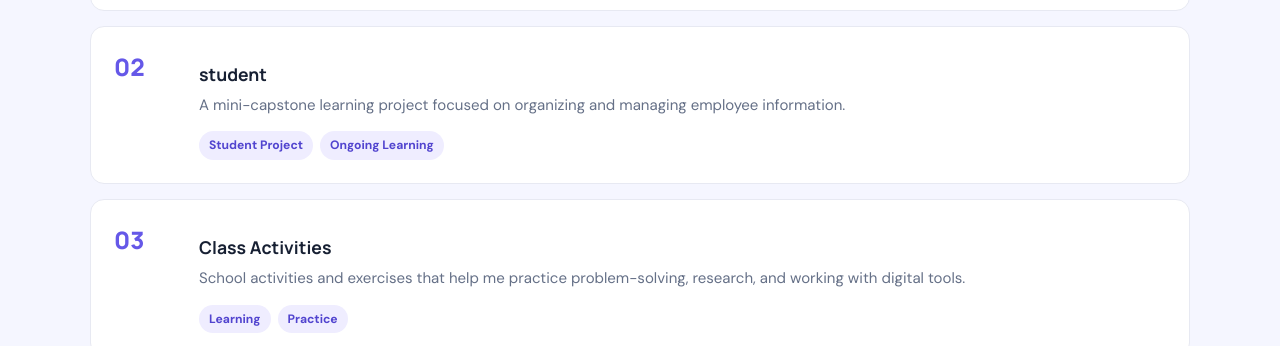
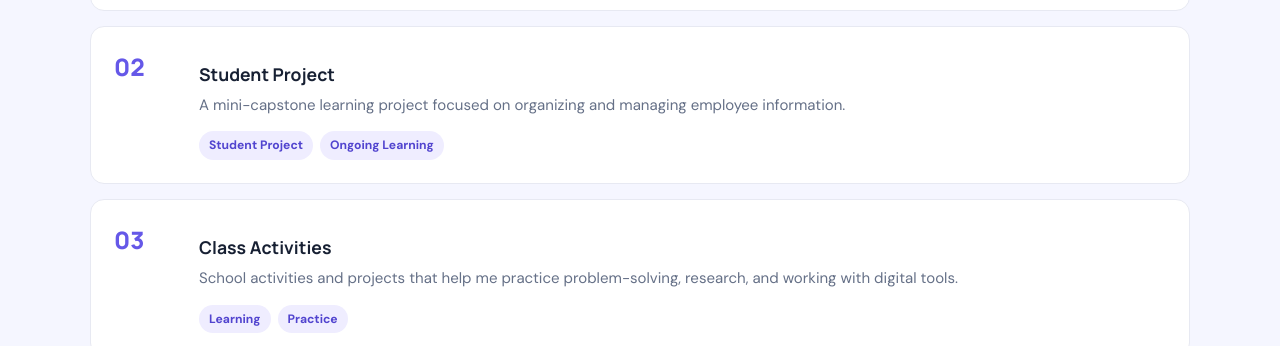
Before and after one commit to ramoselmer546-creator/ramos-project-1, a plain HTML site: page index.html in a window 1280 px wide. Shown: the part 2032-2378 px from the top of the page. Drawn offline with Linux system fonts and the light colour scheme.

Commit message:
add detail

```diff
--- a/index.html
+++ b/index.html
@@ -69,11 +69,11 @@
           </article>
           <article class="project-card">
             <div class="project-number">02</div>
-            <div><h3>student</h3><p>A mini-capstone learning project focused on organizing and managing employee information.</p><span class="tag">Student Project</span><span class="tag">Ongoing Learning</span></div>
+            <div><h3>Student Project</h3><p>A mini-capstone learning project focused on organizing and managing employee information.</p><span class="tag">Student Project</span><span class="tag">Ongoing Learning</span></div>
           </article>
           <article class="project-card">
             <div class="project-number">03</div>
-            <div><h3>Class Activities</h3><p>School activities and exercises that help me practice problem-solving, research, and working with digital tools.</p><span class="tag">Learning</span><span class="tag">Practice</span></div>
+            <div><h3>Class Activities</h3><p>School activities and projects that help me practice problem-solving, research, and working with digital tools.</p><span class="tag">Learning</span><span class="tag">Practice</span></div>
           </article>
         </div>
       </div>
```
